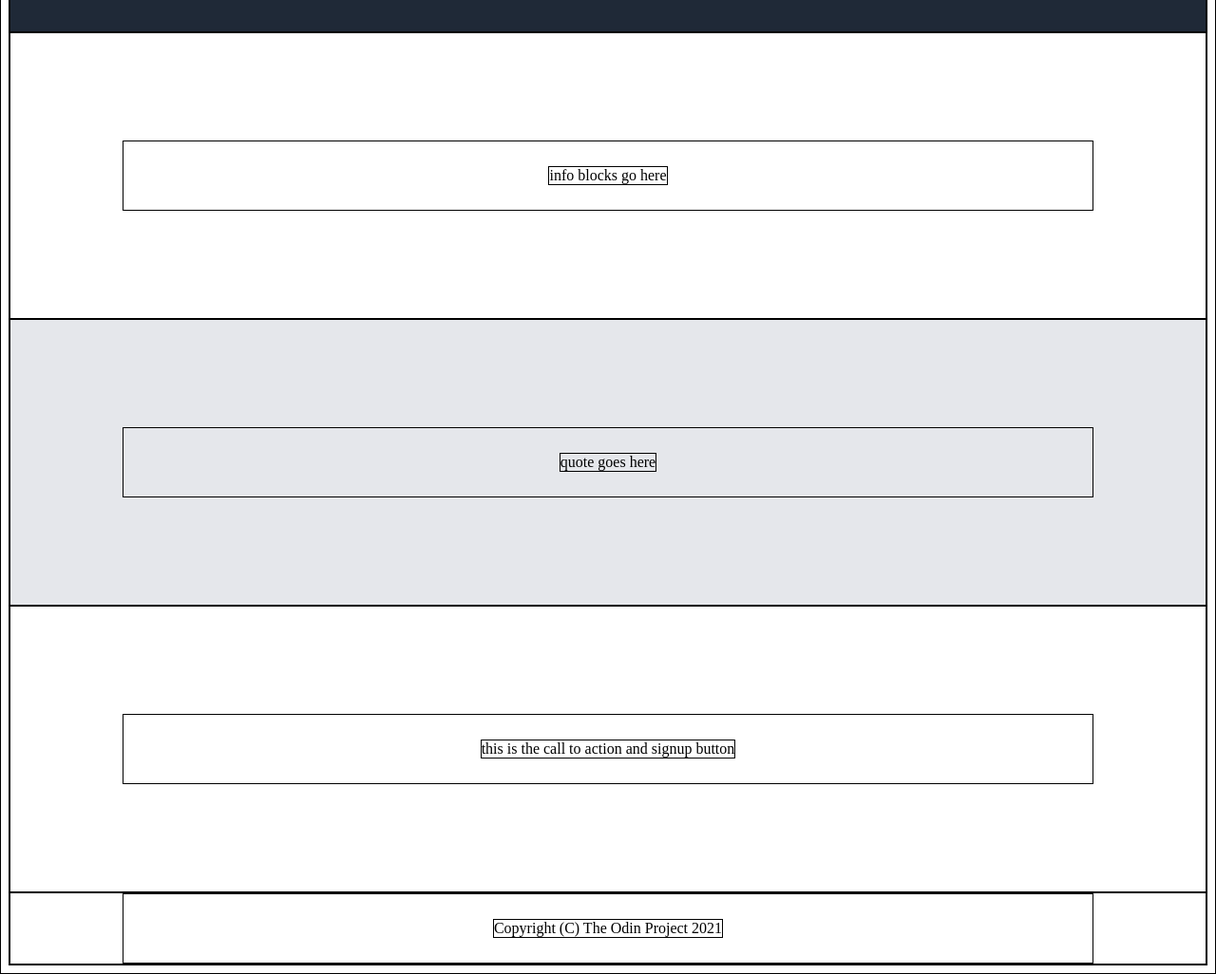
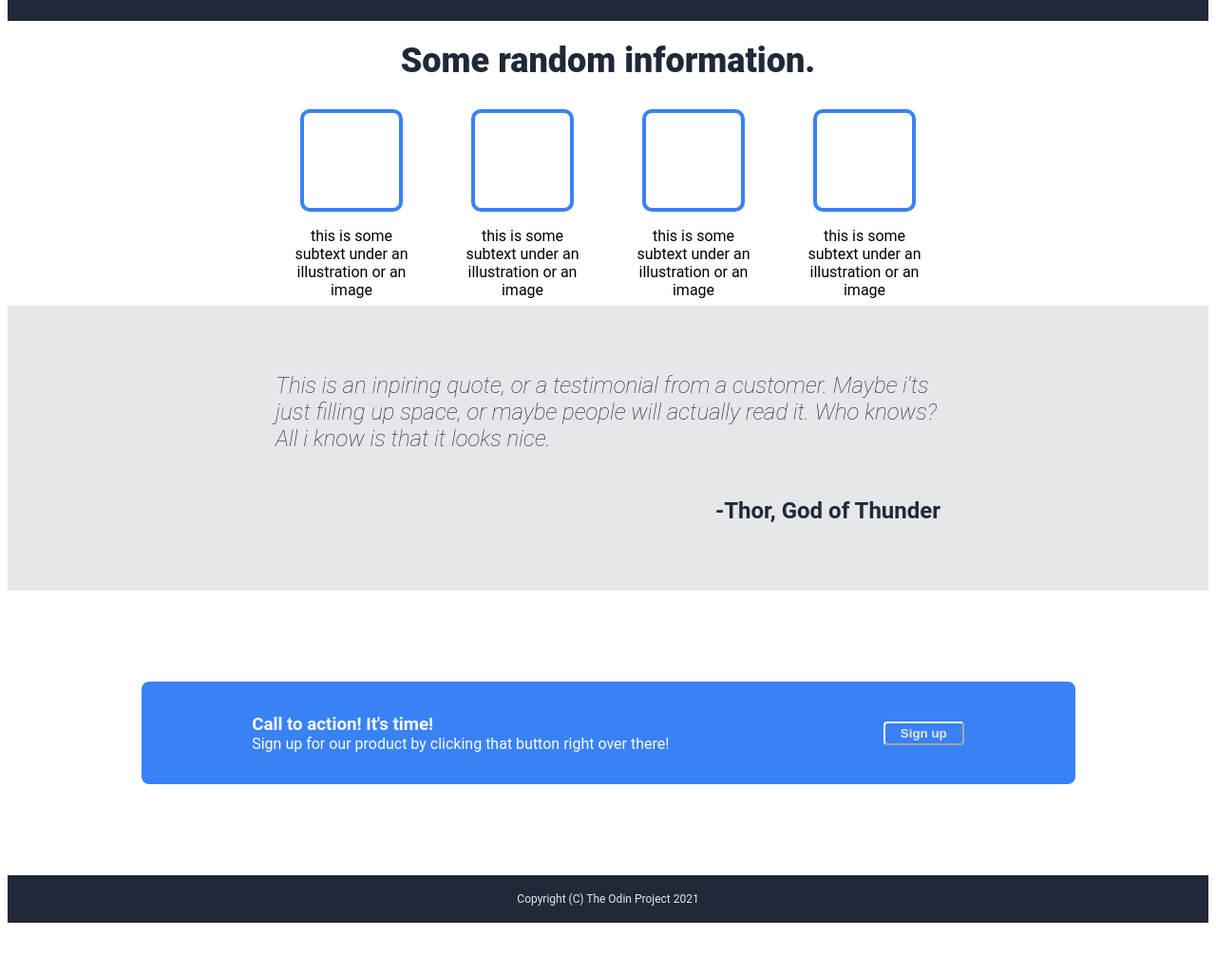
Before and after one commit to sjh-top/top-landing-page, a plain HTML site: page index.html in a window 1280 px wide. Shown: the part 363-1389 px from the top of the page at 95% size. After the commit the page ends 1343 px from the top, so only its background shows below. Drawn offline with Linux system fonts and the light colour scheme.

Commit message:
Complete each section with correct content
Some spacing and font sizing still seems off
but otherwise its pretty close. Certain things
look to have changed since last login such as
the button border format?

```diff
--- a/css/style.css
+++ b/css/style.css
@@ -1,9 +1,9 @@
 * {
-    border: 1px solid black;
+    /* border: 1px solid black; */
 }
 
 body {
-
+    font-family: roboto, sans-serif;
 }
 
 .section {
@@ -14,19 +14,92 @@ body {
 }
 
 .content {
-    width: 1000px;
-    flex: 0 1 auto;
+    width: 975px;
+    padding: 10px;
+}
+
+.content-action {
+    background-color: #3882f6;
+    border: 4px solid #3882f6;
+    border-radius: 4px;
+    width: 975px;
+    height: 100px;
+    border-radius: 8px;
+    display: flex;
+    justify-content: space-around;
+    align-items: center;
+    color: #F9FAF8;
+}
+
+h3, .action-text {
+    margin: 0px;
+}
+
+.action-button {
+    border-color: #F9FAF8;
+}
+
+.content-info {
+    display: flex;
+    flex-direction: column;
+    justify-content: center;
+    align-items: center;
+}
+
+h2 {
+    font-size: 36px;
+    color: #1F2937;
+    font-weight: 800;
+}
+
+.data-blocks {
+    flex: 1;
     display: flex;
     justify-content: center;
     align-items: center;
-    padding: 10px;
+    gap: 50px;
 }
 
-.content-header {
-    justify-content: space-between;
+.block {
+    flex: 1 0 auto;
+    width: 130px;
+    display: flex;
+    flex-direction: column;
+    align-items: center;
 }
 
-.links-header {
+.db-text {
+    text-align: center;
+}
+
+.picture {
+    height: 100px;
+    width: 100px;
+    border: 4px solid #3882f6;
+    border-radius: 10px;
+}
+
+.content-quote {
+    display: flex;
+    flex-direction: column;
+    justify-content: center;
+    width: 700px;
+}
+
+.quote, .quote-name {
+    font-size: 24px;
+    font-style: italic;
+    font-weight: 100;
+    color: #1F2937;
+}
+
+.quote-name {
+    font-style: normal;
+    font-weight: bold;
+    text-align: right;
+}
+
+.links-header, .content-footer {
     text-decoration: none;
     list-style-type: none;
     display: flex;
@@ -35,8 +108,18 @@ body {
     color: #E5E7EB;
 }
 
+.content-footer {
+    display: flex;
+    justify-content: center;
+    align-items: center;
+    font-size: 12px;
+    height: 50px;
+}
+
 .content-hero {
     display: flex;
+    justify-content: center;
+    align-items: center;
     gap: 50px;
     font-size: 18px;
     color: #E5E7EB;
@@ -50,7 +133,7 @@ body {
 
 .img-placeholder {
     width: 475px;
-    height: 190px;
+    height: 200px;
     flex: 1 0 auto;
     display: flex;
     justify-content: center;
@@ -59,12 +142,18 @@ body {
 }
 
 button {
-    width: 75px;
+    width: 85px;
     height: 25px;
     background-color: #3882f6;
     border-radius: 4px;
     color: #E5E7EB;
     font-weight: bold;
+}
+
+.content-header {
+    display: flex;
+    justify-content: space-between;
+    align-items: center;
 }
 
 .logo-header {
@@ -77,7 +166,7 @@ button {
     height: auto;
 }
 
-.section-header, .section-hero {
+.section-header, .section-hero, .section-footer {
     background-color: #1F2937;
 }
 
--- a/index.html
+++ b/index.html
@@ -40,25 +40,48 @@
     </div>
 
     <div class="section section-info">
-        <div class="content information">
-            <p>info blocks go here</p>
+        <div class="content content-info">
+            <h2>Some random information.</h2>
+            <div class="data-blocks">
+                <div class="block">
+                    <div class="picture"></div>
+                    <p class="db-text">this is some subtext under an illustration or an image</p>
+                </div>
+                <div class="block">
+                    <div class="picture"></div>
+                    <p class="db-text">this is some subtext under an illustration or an image</p>
+                </div>
+                <div class="block">
+                    <div class="picture"></div>
+                    <p class="db-text">this is some subtext under an illustration or an image</p>
+                </div>
+                <div class="block">
+                    <div class="picture"></div>
+                    <p class="db-text">this is some subtext under an illustration or an image</p>
+                </div>
+            </div>
         </div>
     </div>
 
     <div class="section section-quote">
-        <div class="content quote">
-            <p>quote goes here</p>
+        <div class="content content-quote">
+            <p class="quote">This is an inpiring quote, or a testimonial from a customer. Maybe i'ts just filling up space, or maybe people will actually read it. Who knows? All i know is that it looks nice.</p>
+            <p class="quote-name">-Thor, God of Thunder</p>
         </div>
     </div>
 
     <div class="section section-action">
-        <div class="content action">
-            <p>this is the call to action and signup button</p>
+        <div class="content-action">
+            <div class="call-to-action">
+                <h3>Call to action! It's time!</h3>
+                <div class="action-text">Sign up for our product by clicking that button right over there!</div>
+            </div>
+            <button type="button" class="action-button">Sign up</button>
         </div>
     </div>
 
     <div class="section section-footer">
-        <div class="content footer">
+        <div class="content-footer">
             <p>Copyright (C) The Odin Project 2021</p>
         </div>
     </div>
```
